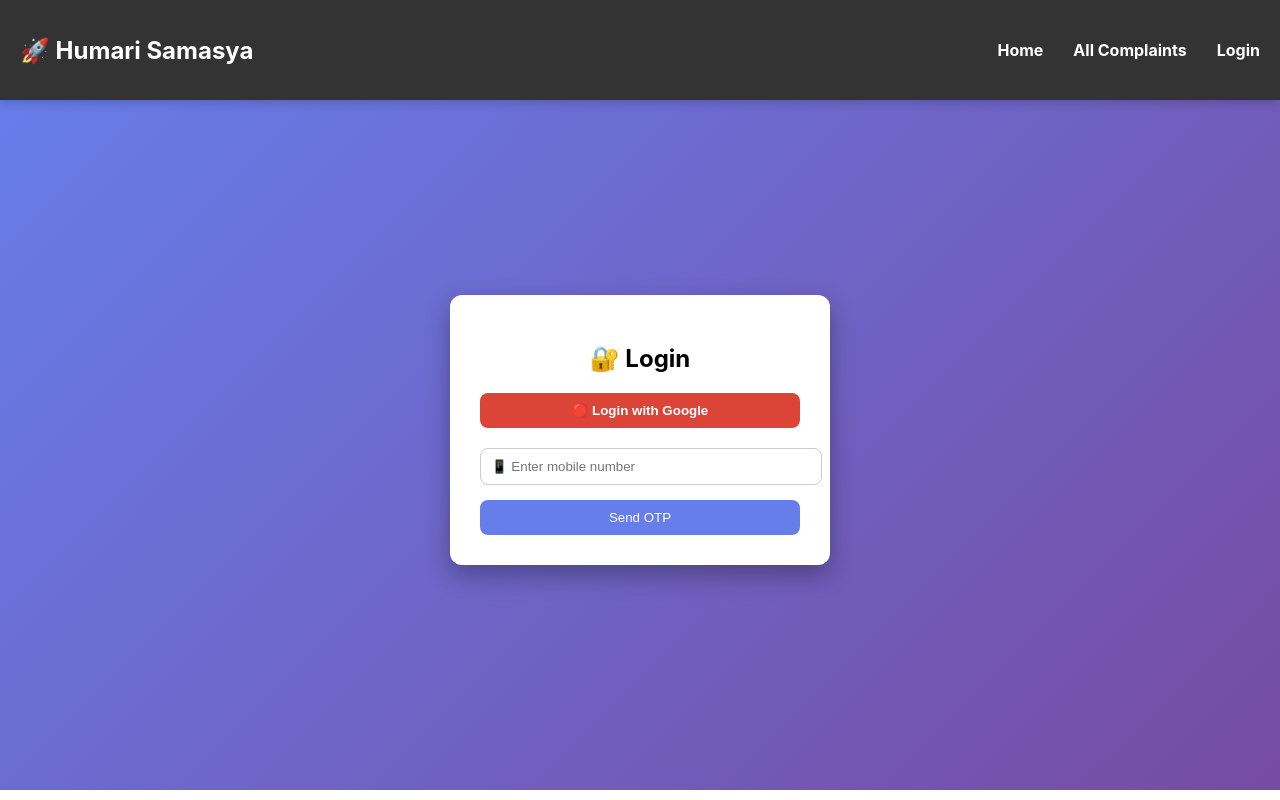
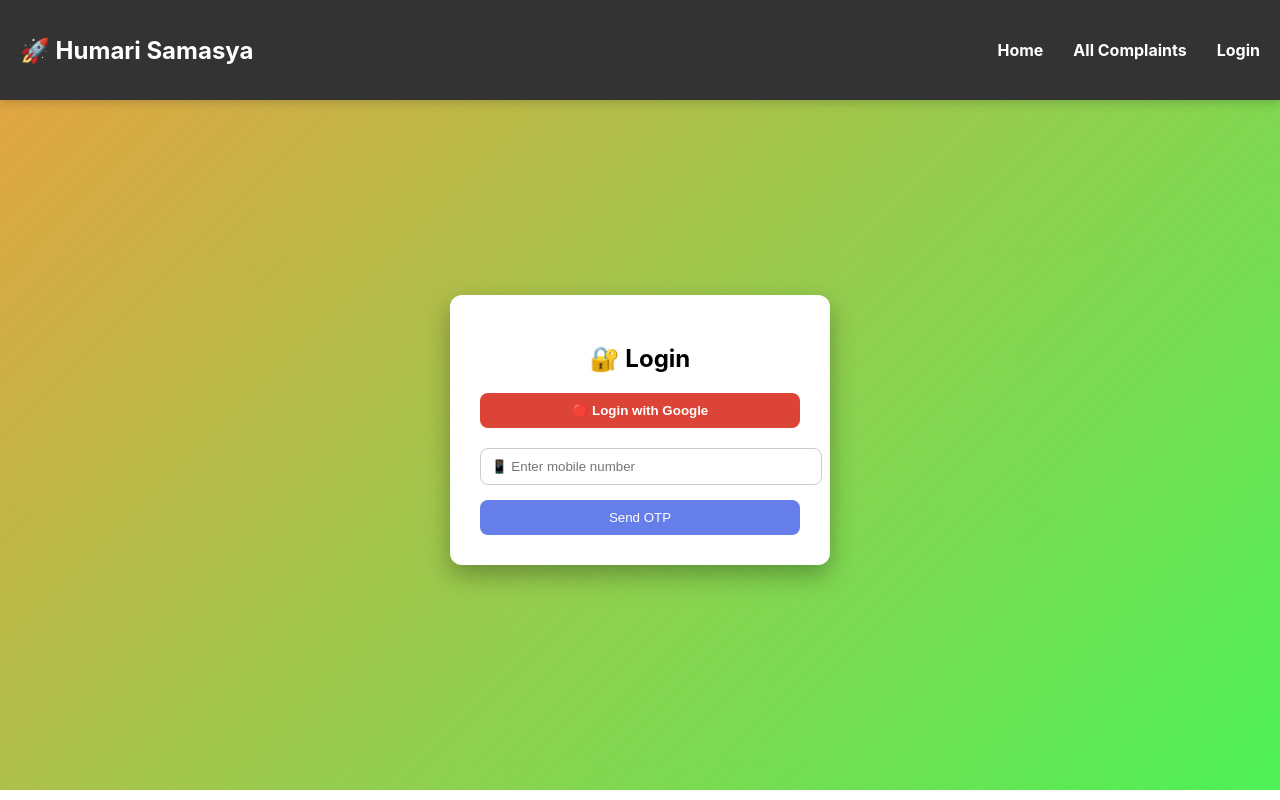
Before and after one commit to surajsinghnarwariya/complaint-system, a React (Create React App) app in the folder client/: page /login in a window 1280 px wide. Built offline with nearby package versions, Linux system fonts and the light colour scheme.

Commit message:
fix index.js

```diff
--- a/client/src/Login.js
+++ b/client/src/Login.js
@@ -75,7 +75,7 @@ function Login() {
         display: "flex",
         justifyContent: "center",
         alignItems: "center",
-        background: "linear-gradient(135deg, #667eea, #764ba2)"
+        background: "linear-gradient(135deg, #e4a442, #4df158)"
       }}>
         <div style={{
           background: "white",
```
